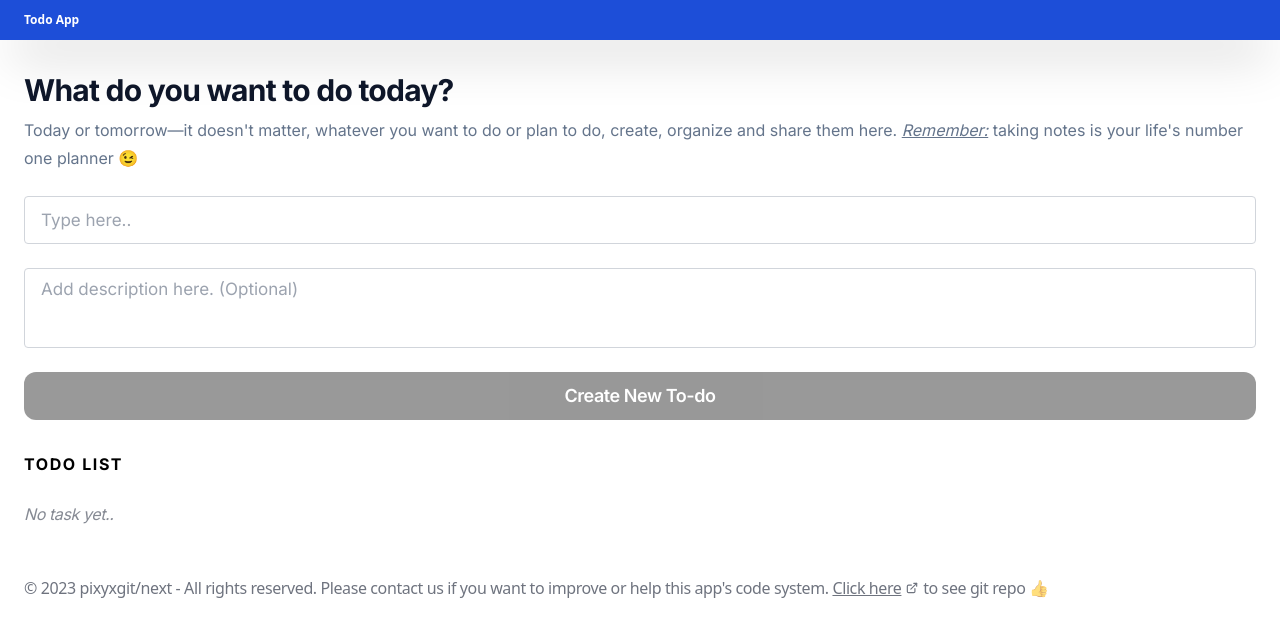
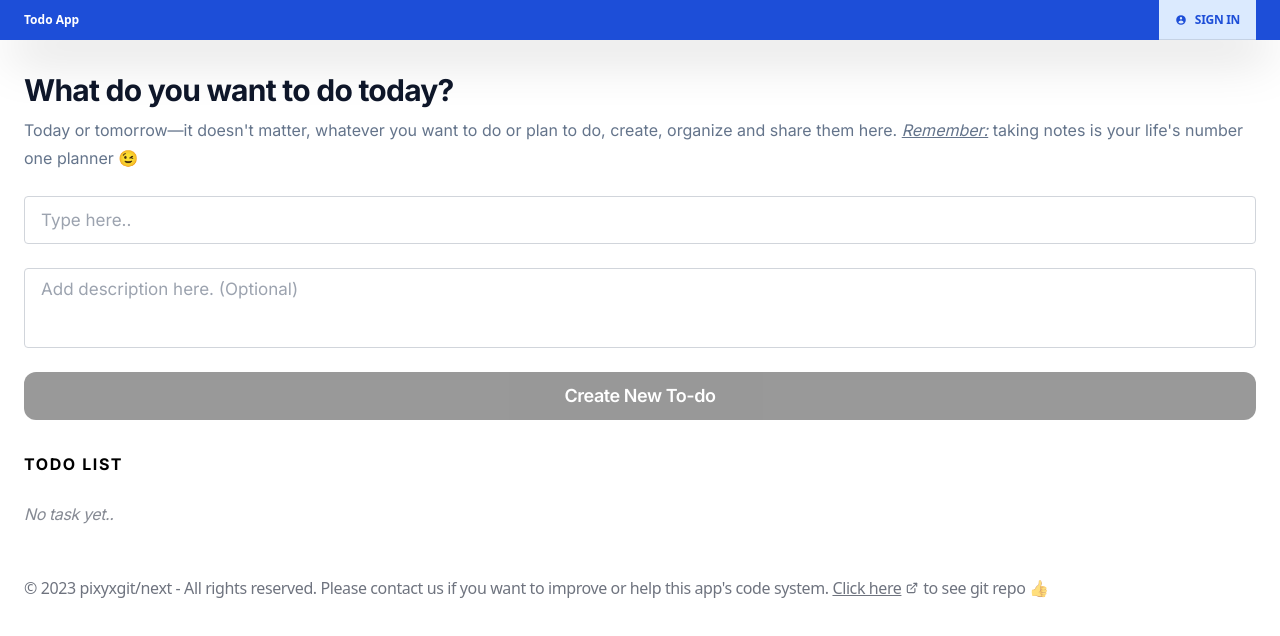
Before and after one commit to pixy-x/nextjs-todo-app-example, a Next.js app: page / in a window 1280 px wide. Shown: the top 636 px of the page. Built offline with nearby package versions, Linux system fonts and the light colour scheme; a web font is replaced by a local one.

Commit message:
header updated

```diff
--- a/components/layout/Header.js
+++ b/components/layout/Header.js
@@ -1,10 +1,18 @@
 import Container from "@/components/Container";
+import { HiUserCircle } from "react-icons/hi";
 
 function Header() {
   return (
     <header className="fixed top-0 left-0 h-10 bg-blue-700 w-full block z-20 shadow-2xl">
       <Container className="h-full flex items-center justify-between">
         <h4>Todo App</h4>
+        <a
+          href="#"
+          className="inline-flex h-full items-center gap-2 text-xs uppercase tracking-tight font-bold border-b border-black/10 px-4 bg-blue-100 text-blue-700"
+        >
+          <HiUserCircle />
+          <span>Sign In</span>
+        </a>
       </Container>
     </header>
   );
--- a/pages/index.js
+++ b/pages/index.js
@@ -1,6 +1,6 @@
 import Container from "@/components/Container";
 import Emoji from "@/components/Emoji";
-import { useEffect, useState } from "react";
+import { useState } from "react";
 import { getDateString, successModal } from "@/utils";
 import { nanoid } from "nanoid";
 import { TbTrash, TbEye, TbLink } from "react-icons/tb";
```
